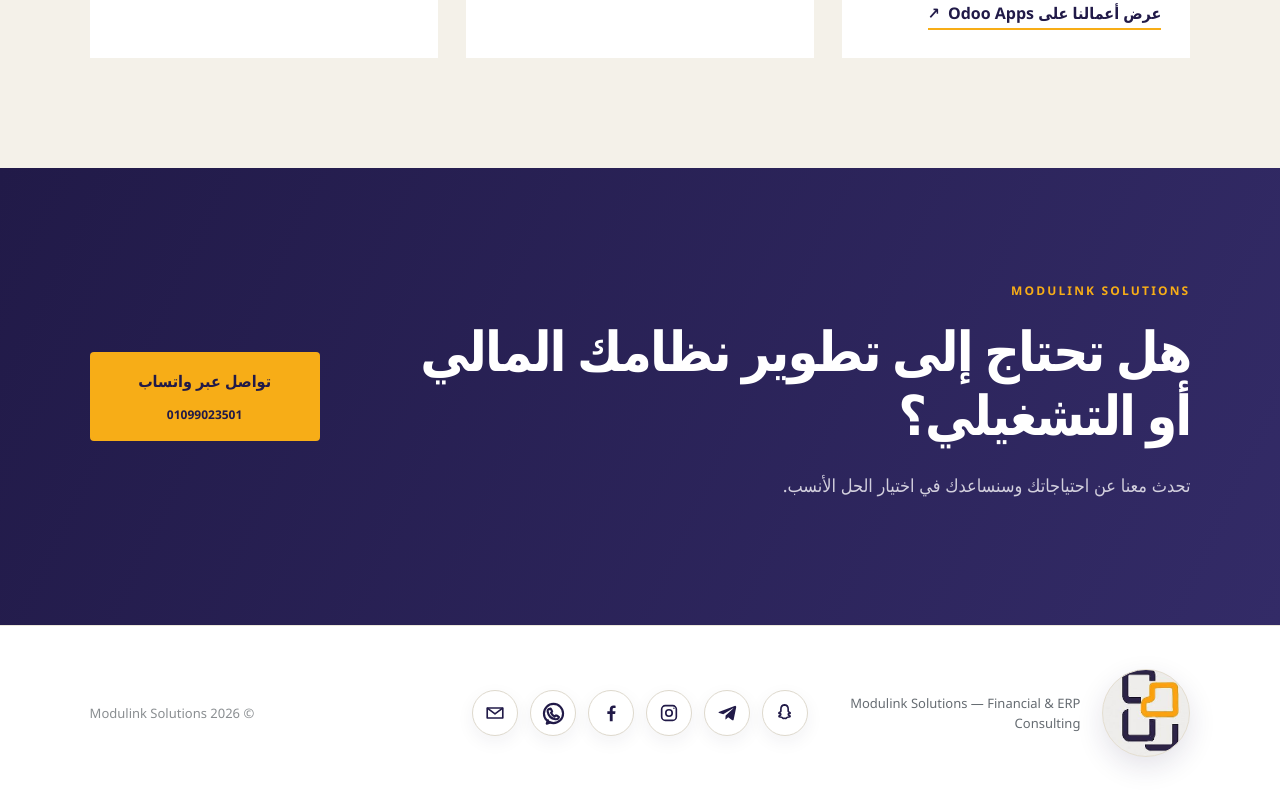
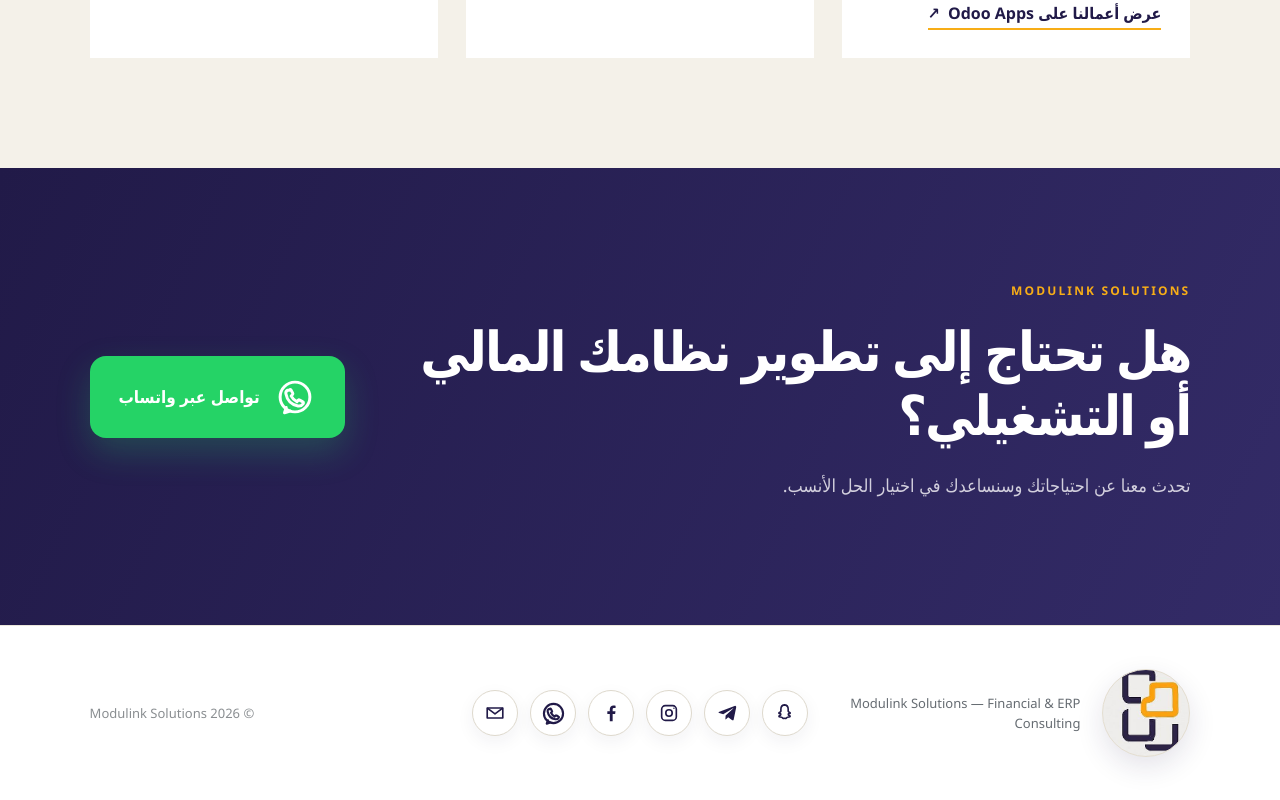
Before and after one commit to modulink-eg/modulink-website, a Next.js app: page / in a window 1280 px wide. Shown: the part 3362-4162 px from the top of the page. Built offline with nearby package versions, Linux system fonts and the light colour scheme.

Commit message:
Redesign contact action as WhatsApp button

```diff
--- a/app/globals.css
+++ b/app/globals.css
@@ -59,7 +59,7 @@ h2 { color:var(--navy); font-size:clamp(36px,4.3vw,62px); line-height:1.16; lett
 .work-art:after { content:""; position:absolute; width:180px; height:180px; border:30px solid rgba(255,255,255,.17); border-radius:50%; top:28px; inset-inline-end:30px; }
 .work-art span { font-size:70px; font-weight:900; color:rgba(255,255,255,.38); }.art-1 { background:#2a2356; }.art-2 { background:#d18c08; }.art-3 { background:#58656c; }
 .cta { background:linear-gradient(115deg,#211a48,#332b67); color:#fff; display:grid; grid-template-columns:1fr auto; gap:50px; align-items:center; }
-.cta p { color:#d2cfdd; font-size:18px; }.gold { background:var(--gold); color:#211a48; flex-direction:column; padding:18px 30px; min-width:230px; }.gold span { font-size:12px; }
+.cta p { color:#d2cfdd; font-size:18px; }.whatsapp-cta { min-width:255px; min-height:82px; padding:16px 26px; border-radius:16px; background:#25d366; color:#fff; font-size:17px; box-shadow:0 14px 34px rgba(37,211,102,.24); }.whatsapp-cta svg { width:42px; height:42px; fill:none; stroke:currentColor; stroke-width:1.7; stroke-linecap:round; stroke-linejoin:round; }.whatsapp-cta span { font-weight:900; }.whatsapp-cta:hover { background:#1fbd5a; transform:translateY(-3px); box-shadow:0 18px 38px rgba(37,211,102,.34); }
 footer { min-height:175px; padding:36px 7vw; display:grid; grid-template-columns:minmax(260px,1fr) auto minmax(190px,1fr); align-items:center; gap:42px; background:#fff; color:#666c72; font-size:13px; border-top:1px solid #ebe7dc; }
 .footer-brand { display:flex; align-items:center; gap:22px; }.footer-logo { width:88px; height:88px; flex:0 0 88px; display:block; border-radius:50%; background:#f8f7f2 url('/modulink-logo.jpeg') 7% 50%/450% no-repeat; border:1px solid #e4ded1; box-shadow:0 10px 28px rgba(33,26,72,.12); }.footer-brand p { max-width:260px; line-height:1.6; }
 .social-links { display:flex; align-items:center; justify-content:center; gap:12px; direction:ltr; }
--- a/app/page.tsx
+++ b/app/page.tsx
@@ -181,7 +181,10 @@ export default function Home() {
 
       <section id="contact" className="section cta">
         <div><span className="kicker light">MODULINK SOLUTIONS</span><h2>{t.ctaTitle}</h2><p>{t.ctaText}</p></div>
-        <a className="button gold" href="https://wa.me/201099023501" target="_blank" rel="noreferrer">{t.contact}<span>01099023501</span></a>
+        <a className="button whatsapp-cta" href="https://wa.me/201099023501" target="_blank" rel="noreferrer" aria-label={t.contact}>
+          <SocialIcon name="whatsapp" />
+          <span>{t.contact}</span>
+        </a>
       </section>
 
       <footer>
```
